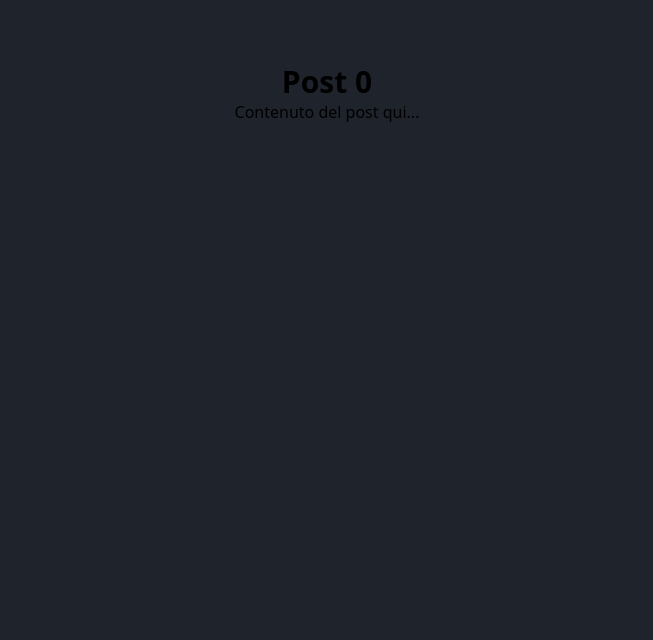
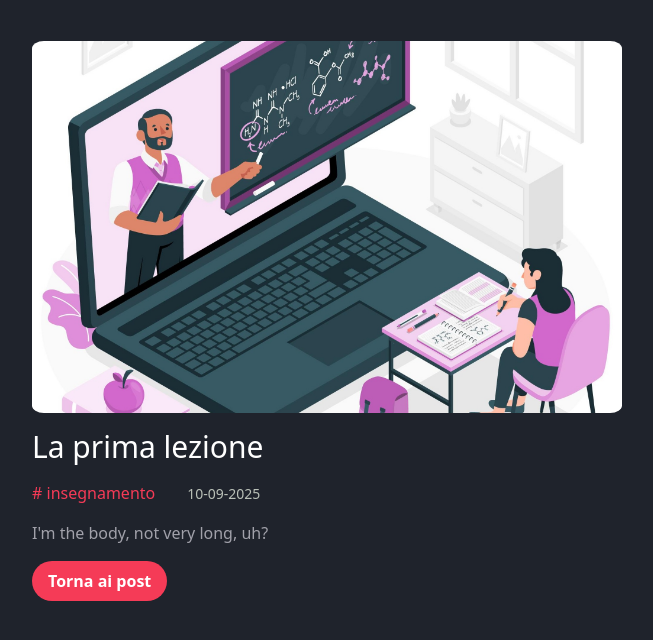
Before and after one commit to giuliadev95/typescript-blog, a React (Vite) app: page /post/0 in a window 1280 px wide. Shown: the top 640 px of the page, without its empty margins (313-966 px from the left). Built offline with nearby package versions, Linux system fonts and the light colour scheme.

Commit message:
feat: implement component for a single blog post

```diff
--- a/src/App.tsx
+++ b/src/App.tsx
@@ -2,7 +2,7 @@ import './App.css';
 import { BrowserRouter, Routes, Route } from "react-router-dom";
 import { BlogPage } from './pages/BlogPage';
 import { HomePage } from './pages/HomePage';
-import SingleBlogPost from './components/dynamic/SingleBlogPost';
+import {SingleBlogPost} from './components/dynamic/SingleBlogPost';
 
 function App() {
 
--- a/src/components/PostCard.tsx
+++ b/src/components/PostCard.tsx
@@ -2,7 +2,7 @@ import { FaAngleRight } from "react-icons/fa6";
 import type {BlogPost} from "../types/BlogPost.ts";
 import { Link } from "react-router-dom";
 
-interface BlogPostProps{
+export interface BlogPostProps{
     post: BlogPost;
 }
 
--- a/src/components/dynamic/SingleBlogPost.tsx
+++ b/src/components/dynamic/SingleBlogPost.tsx
@@ -1,15 +1,58 @@
-// BlogPost.tsx
-import { useParams } from "react-router-dom";
+import { useParams, Link } from "react-router-dom";
+import type { BlogPost } from "../../types/BlogPost.ts";
+import BlogPostData from "../../data/BlogPostData.ts";
 
-const SingleBlogPost: React.FC = () => {
+export const SingleBlogPost = () => {
   const { id } = useParams<{ id: string }>();
 
+  // Recupera il post dall'array locale
+  const post: BlogPost | undefined = BlogPostData.find(post => post.id.toString() === id);
+
+  if (!post) {
+    return <div className="p-4 text-white">Post non trovato</div>;
+  }
+
+  const formattedDate = post.createdAt.toLocaleDateString("it-IT", {
+    day: "2-digit",
+    month: "2-digit",
+    year: "numeric",
+  }).replaceAll("/", "-");
+
   return (
-    <div className="p-8">
-      <h1 className="text-3xl font-bold">Post {id}</h1>
-      <p>Contenuto del post qui...</p>
+    <div className="lg:flex lg:flex-col lg:items-center">
+      <div className="flex flex-col w-[100%] lg:w-[50%]">
+        <article className="p-2 h-fit border-[1px] border-[#1f232c] mb-[4rem] flex flex-col items-start gap-4">
+          <img
+            src={post.img[0].imgUrl}
+            style={{
+              width: "100%",
+              height: "100%",
+              objectFit: "cover",
+              objectPosition: "center",
+              borderRadius: "2%",
+            }}
+          />
+          <h2 className="font-sans text-[#ffffff] text-3xl">{post.title}</h2>
+          <div className="flex items-baseline gap-[2rem]">
+            <p className="font-sans text-[#f53b57] text-normal">
+              {"# "}{post.category.name}
+            </p>
+            <time
+              className="font-sans text-[#bac1b8] text-sm"
+              dateTime={post.createdAt.toISOString()}
+            >
+              {formattedDate}
+            </time>
+          </div>
+          <p className="font-sans text-[#a1a1aa] text-md text-start">{post.body}</p>
+          <Link
+            to={`/`}
+            className="flex gap-2 items-center justify-start bg-[#f53b57] text-white font-semibold py-2 px-4 rounded-4xl"
+          >
+            Torna ai post
+          </Link>
+        </article>
+      </div>
     </div>
   );
 };
-
-export default SingleBlogPost;
--- a/src/pages/BlogPage.tsx
+++ b/src/pages/BlogPage.tsx
@@ -1,6 +1,6 @@
 import React, { useState } from "react";
 import Layout from "../components/Layout";
-import BlogPostData from "../data/PlogPostData.ts";
+import BlogPostData from "../data/BlogPostData.ts";
 import type { BlogPost } from "../types/BlogPost.ts";
 import { PostCard } from "../components/PostCard";
 import { Pagination } from "../components/Pagination";
```
Also changed, not shown: src/data/BlogPostData.ts (renamed from src/data/PlogPostData.ts).
